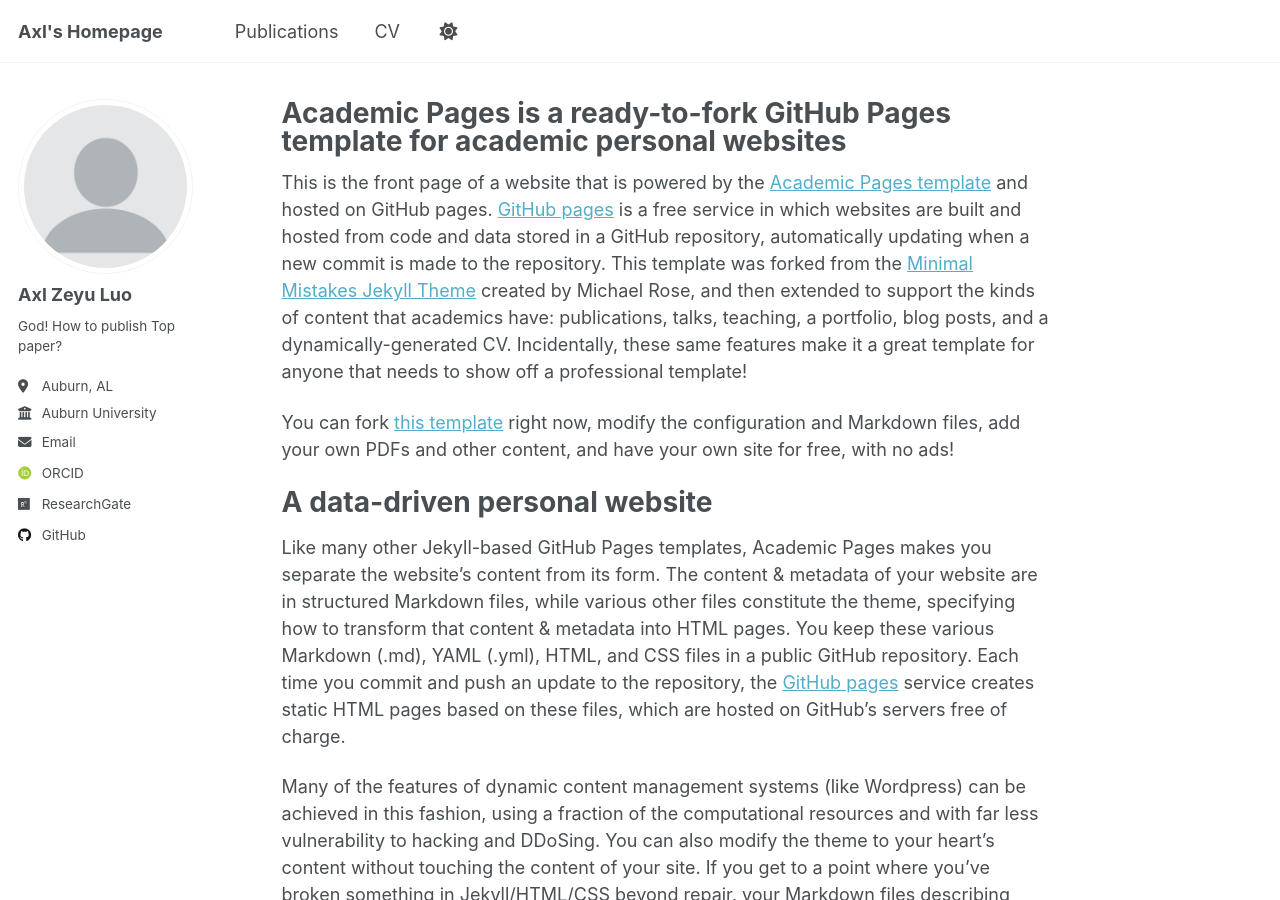
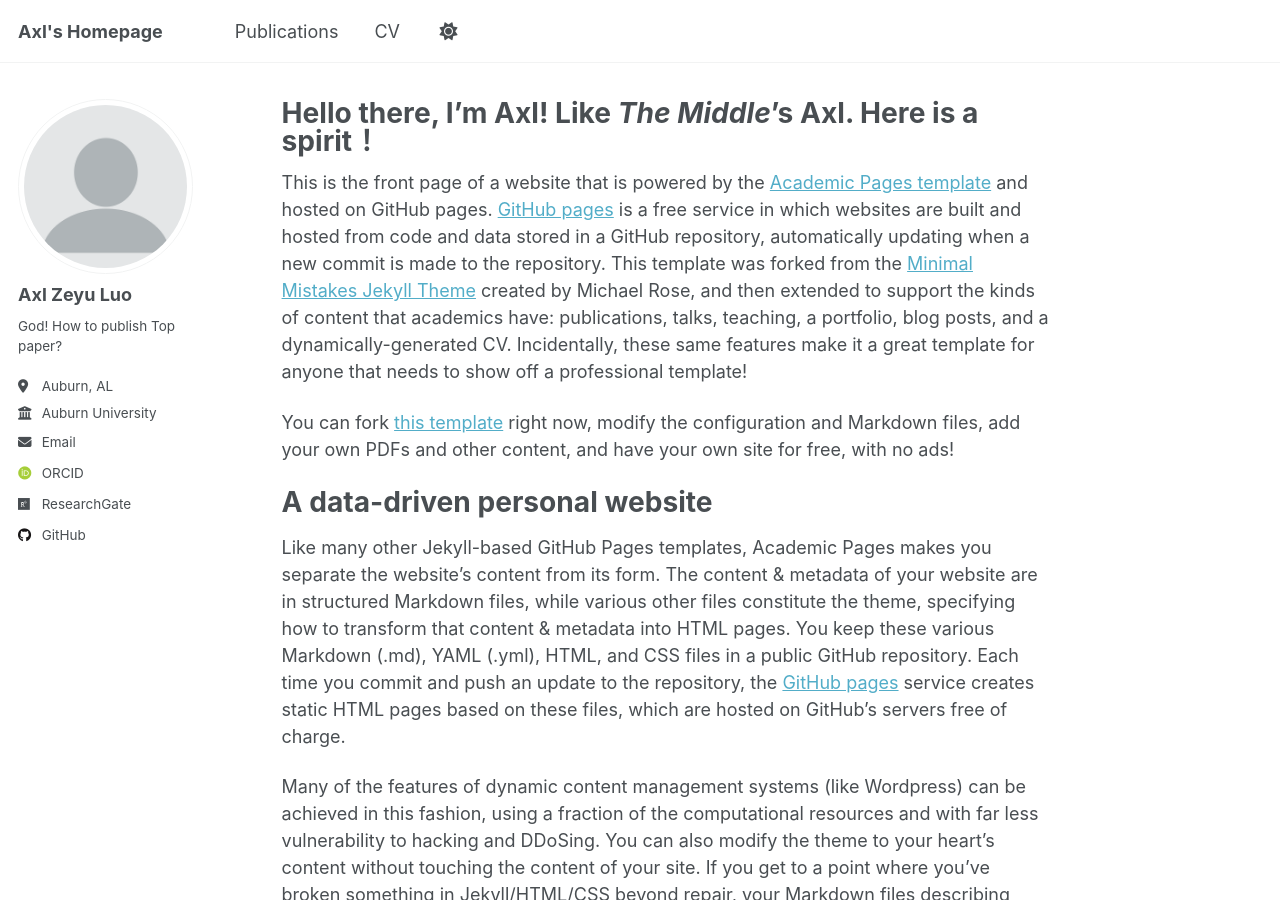
Before and after one commit to HyperPolyX/hyperpolyx.github.io, a Jekyll site: the page built from _pages/about.md, in a window 1280 px wide and 900 px high. Built offline with Jekyll 4.4.1, drawn with Linux system fonts in a browser that asks for light colours; some web fonts are replaced; a script that is not in the unit is left out.

Commit message:
Update about.md

```diff
--- a/_pages/about.md
+++ b/_pages/about.md
@@ -1,6 +1,6 @@
 ---
 permalink: /
-title: "Academic Pages is a ready-to-fork GitHub Pages template for academic personal websites"
+title: "Hello there, I'm Axl! Like *The Middle*'s Axl. Here is a spirit！"
 author_profile: true
 redirect_from:
   - /about/
```
